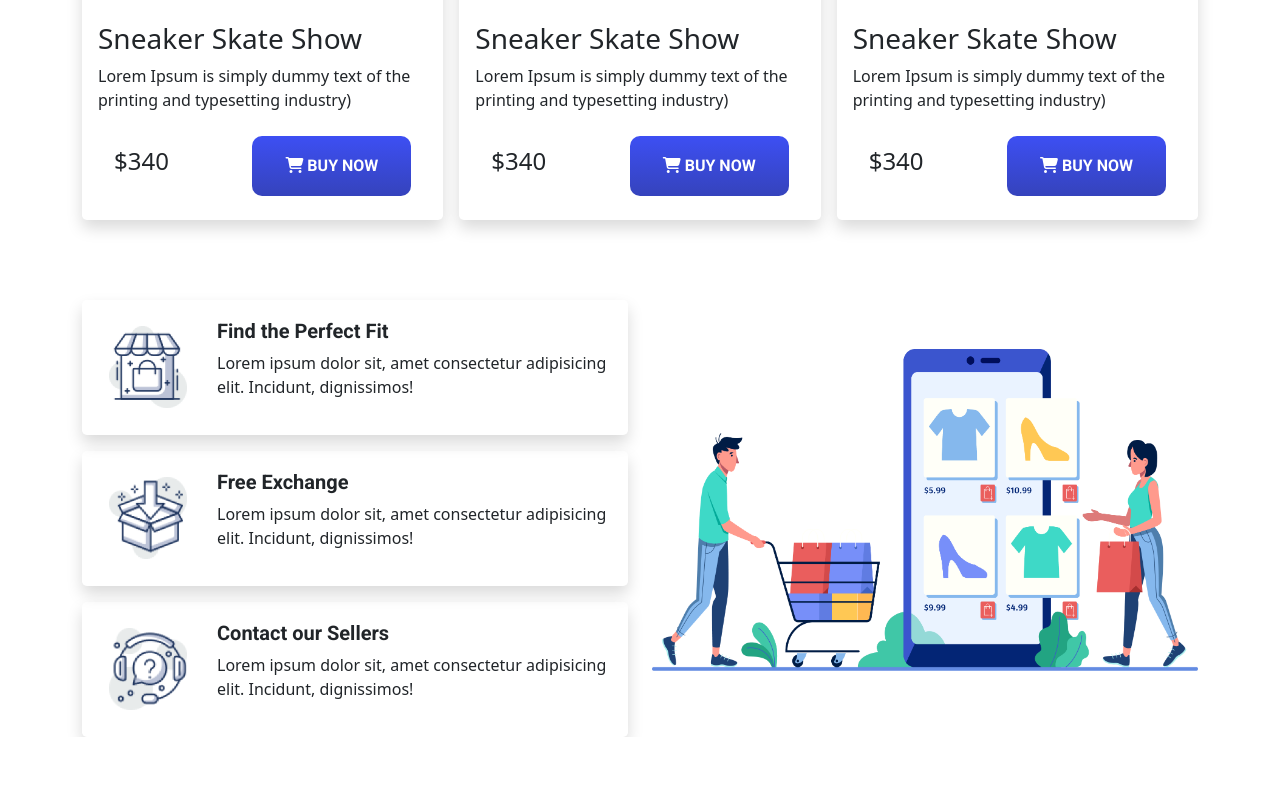
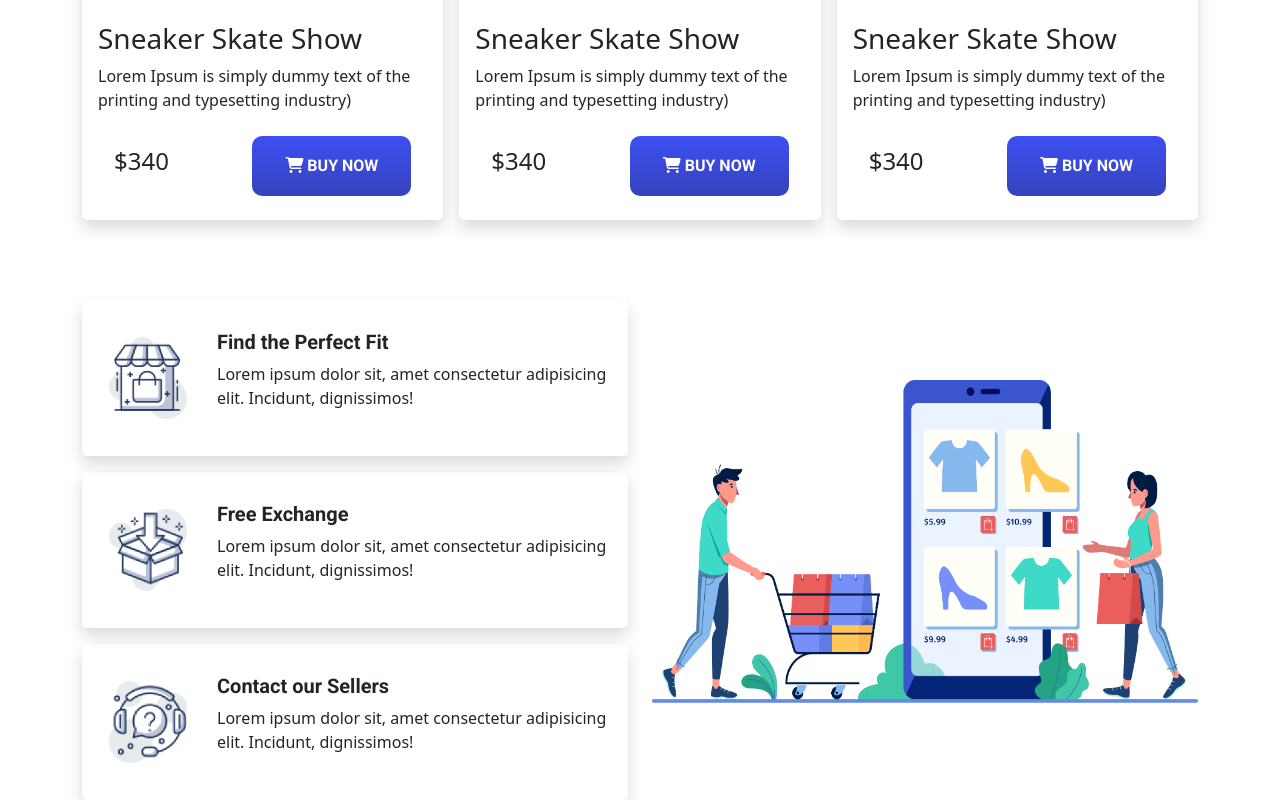
Before and after one commit to mahedee007/nike-website, a plain HTML site: page index.html in a window 1280 px wide. Shown: the part 843-1643 px from the top of the page. Before the commit the page ends 1580 px from the top, so only its background shows below. Drawn offline with nearby package versions, Linux system fonts and the light colour scheme.

Commit message:
padding add

```diff
--- a/css/style.css
+++ b/css/style.css
@@ -58,7 +58,7 @@
   margin-top: 4rem;
 }
 .features-items {
-  height: 135px;
+  padding: 30px 0;
 }
 .features-img {
   padding-left: 27px;
```
